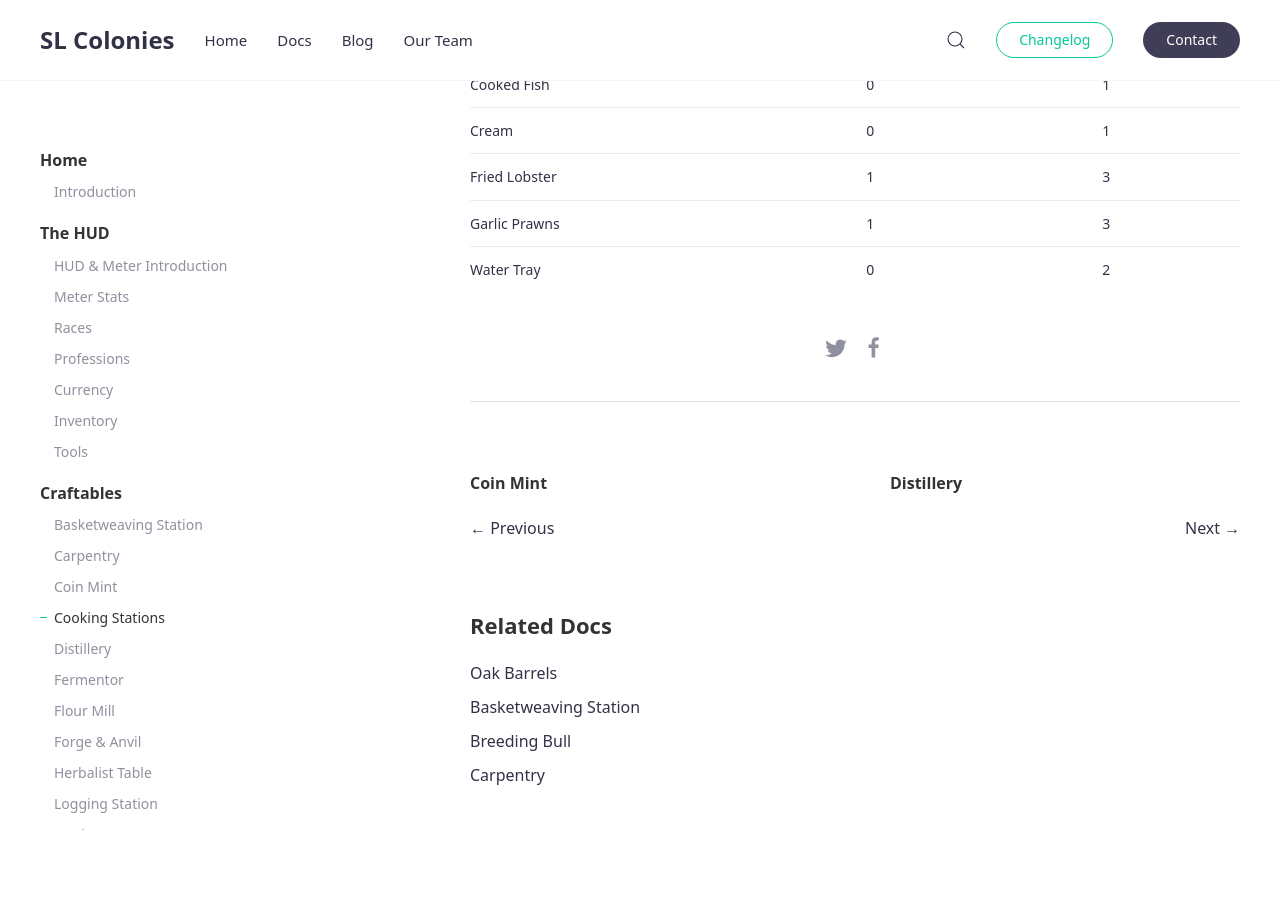
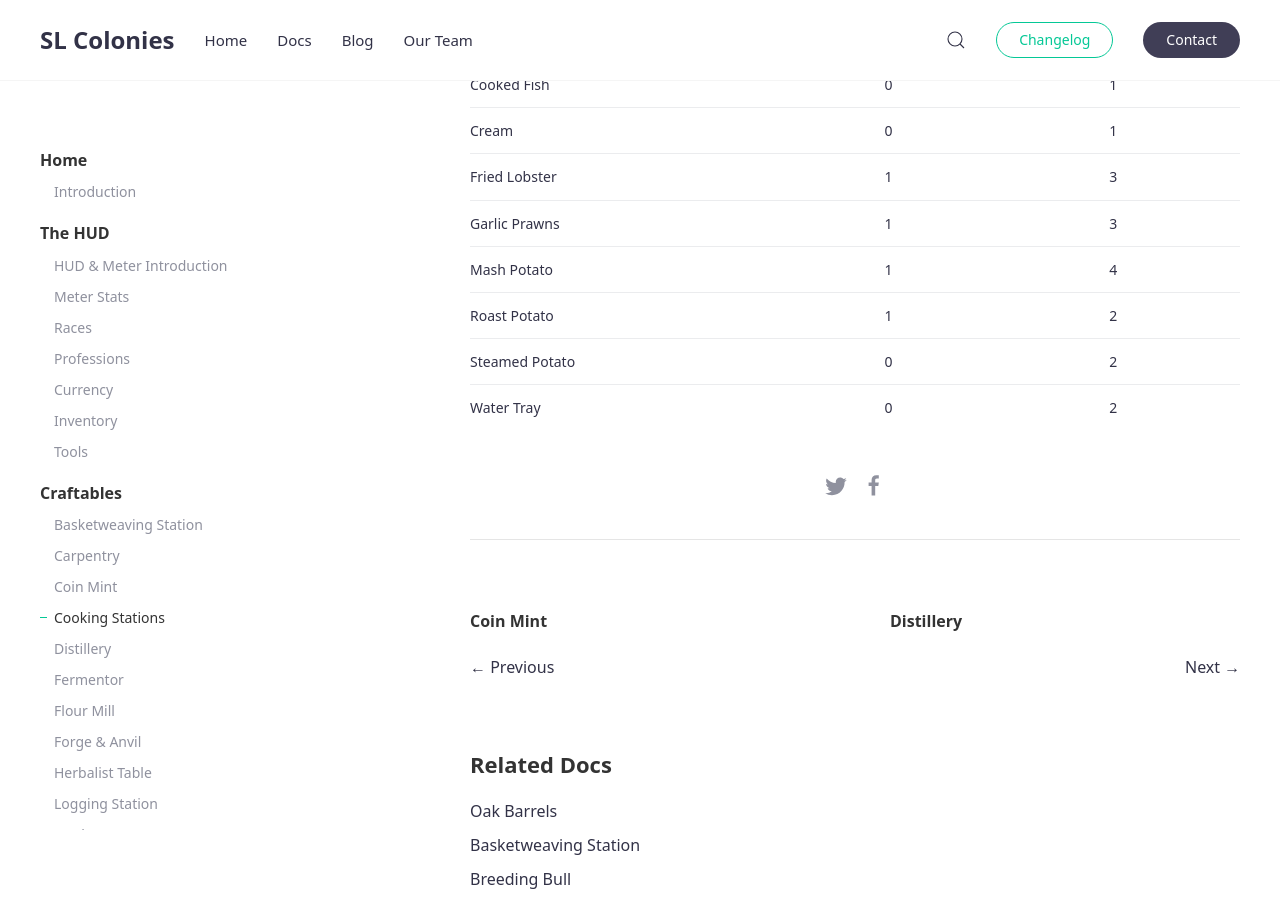
Before and after one commit to SLColonies/Public, a Jekyll site: the page built from _docs/cooking.md, in a window 1280 px wide and 900 px high, scrolled down 1188 px. Built offline with Jekyll 4.4.1, drawn with Linux system fonts in a browser that asks for light colours; before the commit the page ends 2035 px from its top, so only the background shows below that.

Commit message:
Add files via upload

```diff
--- a/_docs/cooking.md
+++ b/_docs/cooking.md
@@ -18,12 +18,15 @@ Cooks are the only profession which will also gain CXP while crafting using thes
 ## Tutorial
 <iframe width="560" height="315" src="https://www.youtube.com/embed/YZHZqPCDkyY" frameborder="0" allow="accelerometer; autoplay; encrypted-media; gyroscope; picture-in-picture" allowfullscreen></iframe>
 
-| Recipe Name   | Level | Ingredients |
-|:--------------|:-----:|:-----------:|
-| Butter        |   0   |     1       |
-| Bread Roll    |   0   |     2       |
-| Cooked Fish   |   0   |     1       |
-| Cream         |   0   |     1       |
-| Fried Lobster |   1   |     3       |
-| Garlic Prawns |   1   |     3       |
+| Recipe Name    | Level | Ingredients |
+|:---------------|:-----:|:-----------:|
+| Butter         |   0   |     1       |
+| Bread Roll     |   0   |     2       |
+| Cooked Fish    |   0   |     1       |
+| Cream          |   0   |     1       |
+| Fried Lobster  |   1   |     3       |
+| Garlic Prawns  |   1   |     3       |
+| Mash Potato    |   1   |     4       |
+| Roast Potato   |   1   |     2       |
+| Steamed Potato |   0   |     2       |
 | Water Tray    |   0   |     2       |
```
